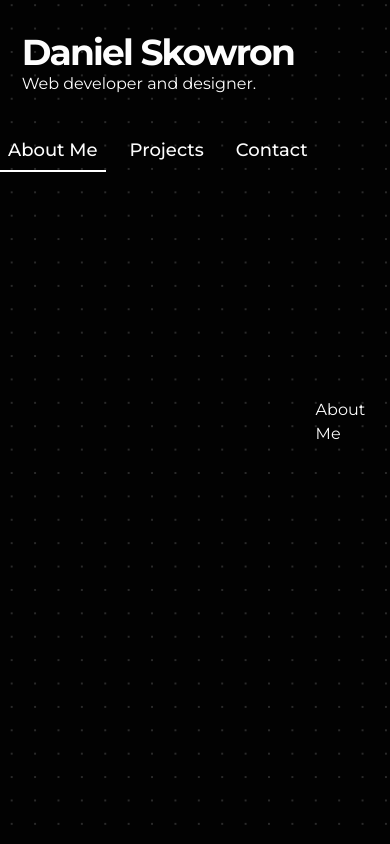
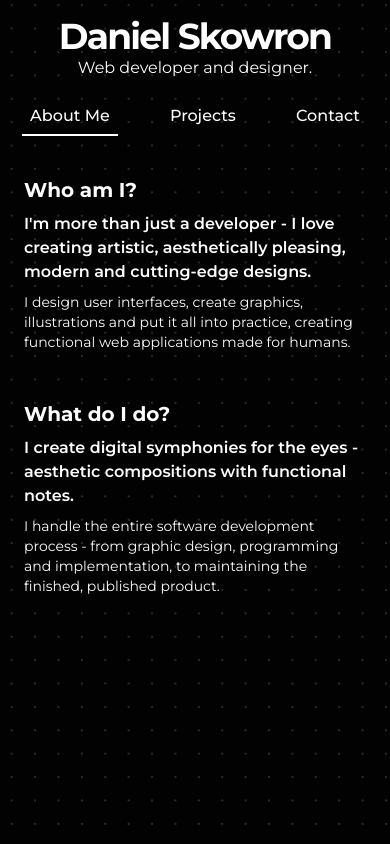
Before and after one commit to daniolsk/daniolsk.github.io, a Next.js app: page / in a window 390 px wide. Built offline with nearby package versions, Linux system fonts and the light colour scheme.

Commit message:
add about me

```diff
--- a/src/app/globals.css
+++ b/src/app/globals.css
@@ -21,35 +21,9 @@
     animation: slideLeftBg 1s ease-out;
     animation-fill-mode: backwards;
   }
-  .animation-delay-100 {
-    animation-delay: 100ms;
-  }
-  .animation-delay-200 {
-    animation-delay: 200ms;
-  }
-  .animation-delay-300 {
-    animation-delay: 300ms;
-  }
-  .animation-delay-400 {
-    animation-delay: 400ms;
-  }
-  .animation-delay-500 {
-    animation-delay: 500ms;
-  }
-  .animation-delay-600 {
-    animation-delay: 600ms;
-  }
-  .animation-delay-700 {
-    animation-delay: 700ms;
-  }
-  .animation-delay-800 {
-    animation-delay: 800ms;
-  }
-  .animation-delay-900 {
-    animation-delay: 900ms;
-  }
-  .animation-delay-1000 {
-    animation-delay: 1s;
+  .animate-slideleft-bg-mobile {
+    animation: slideLeftBgMobile 1s ease-out;
+    animation-fill-mode: backwards;
   }
 }
 
@@ -85,6 +59,17 @@ body {
   }
 }
 
+@keyframes slideLeftBgMobile {
+  from {
+    opacity: 0;
+    background-size: 4vmin 4vmin;
+  }
+  to {
+    opacity: 0.8;
+    background-size: 6vmin 6vmin;
+  }
+}
+
 @keyframes slideLeft {
   from {
     opacity: 0;
--- a/src/components/AboutMe.tsx
+++ b/src/components/AboutMe.tsx
@@ -2,8 +2,35 @@ import React from "react";
 
 const AboutMe = () => {
   return (
-    <div className="flex h-full w-full flex-1 items-center  justify-center">
-      About Me
+    <div className="mt-4 flex h-full w-full flex-1 flex-col items-center justify-start overflow-auto md:justify-center md:px-[5vw] xl:gap-6 xl:px-[10vw]">
+      <div className="flex flex-col gap-2 p-6 sm:px-14">
+        <div className="animate-fadein text-xl font-bold animation-delay-[100] xl:text-3xl">
+          Who am I?
+        </div>
+        <div className="animate-fadein text-base font-semibold animation-delay-[200] xl:text-lg">
+          I&apos;m more than just a developer - I love creating artistic,
+          aesthetically pleasing, modern and cutting-edge designs.
+        </div>
+        <div className="animate-fadein text-sm animation-delay-[300] xl:text-base">
+          I design user interfaces, create graphics, illustrations and put it
+          all into practice, creating functional web applications made for
+          humans.
+        </div>
+      </div>
+      <div className="flex flex-col gap-2 p-6 sm:px-14">
+        <div className="animate-fadein text-xl font-bold animation-delay-[400] xl:text-3xl">
+          What do I do?
+        </div>
+        <div className="animate-fadein text-base font-semibold animation-delay-[500] xl:text-lg">
+          I create digital symphonies for the eyes - aesthetic compositions with
+          functional notes.
+        </div>
+        <div className="animate-fadein text-sm animation-delay-[600] xl:text-base">
+          I handle the entire software development process - from graphic
+          design, programming and implementation, to maintaining the finished,
+          published product.
+        </div>
+      </div>
     </div>
   );
 };
--- a/src/components/Main.tsx
+++ b/src/components/Main.tsx
@@ -10,12 +10,14 @@ const Main = () => {
   const menuRef = useRef<HTMLDivElement>(null);
   const sectionRef = useRef<HTMLDivElement>(null);
   const mainTitleRef = useRef<HTMLDivElement>(null);
+  const trailerRef = useRef<HTMLDivElement>(null);
 
   const [activeTab, setActiveTab] = useState<number>(0);
 
   useEffect(() => {
     const menu = menuRef.current;
     const section = sectionRef.current;
+    const trailer = trailerRef.current;
 
     if (!menu || !section) return;
 
@@ -24,6 +26,22 @@ const Main = () => {
         section.dataset.activeIndex = index.toString();
       };
     });
+
+    if (!trailer) return;
+
+    window.onmousemove = (e) => {
+      const x = e.clientX - trailer.offsetWidth / 2;
+      const y = e.clientY - trailer.offsetHeight / 2;
+
+      const keyframes = {
+        transform: `translate(${x}px, ${y}px)`,
+      };
+
+      trailer.animate(keyframes, {
+        duration: 400,
+        fill: "forwards",
+      });
+    };
   }, []);
 
   const renderSwitch = (id: number) => {
@@ -42,23 +60,30 @@ const Main = () => {
   return (
     <section
       ref={sectionRef}
-      className={`${style.section} relative flex min-h-screen w-full flex-1 items-start justify-center overflow-hidden md:items-center md:justify-start md:pl-[10vw]`}
+      className={`${style.section} relative flex min-h-screen w-full flex-1 flex-col justify-center overflow-hidden md:flex-row md:items-center md:justify-start md:pl-[5vw]`}
     >
       <div
-        className={`${style.bgPattern} animate-slideleft-bg bg-dots absolute left-0 top-0 -z-20 h-[100vh] w-full bg-[length:6vmin_6vmin] bg-[0%_-35%] opacity-80 transition-all duration-700 ease-out md:bg-[length:4vmin_4vmin]`}
+        ref={trailerRef}
+        className={`${style.trailer} pointer-events-none fixed left-0 top-0 z-50 h-5 w-5 rounded-full bg-white opacity-0 contrast-100 transition-all duration-700 ease-out`}
       ></div>
-      <div className="flex flex-col items-center  md:items-start">
-        <div className="mb-8 mt-8 md:mb-10 md:mt-0 xl:mb-16" ref={mainTitleRef}>
-          <div className="animation-delay-200 animate-fadein whitespace-nowrap text-4xl font-bold tracking-tighter sm:text-4xl md:text-5xl 2xl:text-6xl">
+      <div
+        className={`${style.bgPattern} animate-slideleft-bg-mobile md:animate-slideleft-bg bg-dots absolute left-0 top-0 -z-20 h-[100vh] w-full bg-[length:6vmin_6vmin] bg-[0%_-35%] opacity-80 transition-all duration-700 ease-out md:bg-[length:4vmin_4vmin]`}
+      ></div>
+      <div className="flex flex-col items-center md:items-start">
+        <div
+          className="my-4 sm:my-8 md:mb-10 md:mt-0 xl:mb-16"
+          ref={mainTitleRef}
+        >
+          <div className="animate-fadein whitespace-nowrap text-4xl font-bold tracking-tighter animation-delay-[200] sm:text-4xl md:text-5xl 2xl:text-6xl">
             Daniel Skowron
           </div>
-          <div className="animation-delay-300 animate-fadein font-normal sm:text-lg md:text-xl 2xl:text-2xl">
+          <div className="animate-fadein text-center font-normal animation-delay-[300] sm:text-lg md:text-left md:text-xl 2xl:text-2xl">
             Web developer and designer.
           </div>
         </div>
         <div
           ref={menuRef}
-          className={`${style.menu} group flex flex-row items-center gap-4 md:flex-col md:items-start md:gap-6 xl:gap-8`}
+          className={`${style.menu} group flex w-full flex-row items-center justify-around md:w-auto md:flex-col md:items-start md:justify-center md:gap-6 xl:gap-8`}
         >
           <button
             onClick={() => {
@@ -66,7 +91,7 @@ const Main = () => {
             }}
             className={`${style.menuElement} ${
               activeTab == 0 ? "after:w-[100%]" : ""
-            } animation-delay-500 animate-slideleft relative cursor-pointer p-2 text-lg font-medium transition-all duration-300 ease-out after:absolute after:bottom-0 after:left-0 after:h-[2px] after:w-[0%] after:bg-white after:transition-all after:duration-300 after:ease-out after:content-[''] hover:!opacity-100 hover:after:w-[100%] group-hover:opacity-30 md:text-xl md:hover:translate-x-4 md:hover:translate-y-0 xl:text-3xl`}
+            } animate-slideleft relative cursor-pointer p-2 text-base font-medium transition-all duration-300 ease-out animation-delay-[500] after:absolute after:bottom-0 after:left-0 after:h-[2px] after:w-[0%] after:bg-white after:transition-all after:duration-300 after:ease-out after:content-[''] hover:!opacity-100 hover:after:w-[100%] group-hover:opacity-30 sm:text-lg md:text-xl md:hover:translate-x-4 md:hover:translate-y-0 xl:text-3xl`}
           >
             About Me
           </button>
@@ -76,7 +101,7 @@ const Main = () => {
             }}
             className={`${style.menuElement} ${
               activeTab == 1 ? "after:w-[100%]" : ""
-            } animation-delay-600 animate-slideleft relative cursor-pointer p-2 text-lg font-medium transition-all duration-300 ease-out after:absolute after:bottom-0 after:left-0 after:h-[2px] after:w-[0%] after:bg-white after:transition-all after:duration-300 after:ease-out after:content-[''] hover:!opacity-100 hover:after:w-[100%] group-hover:opacity-30 md:text-xl md:hover:translate-x-4 md:hover:translate-y-0 xl:text-3xl`}
+            } animate-slideleft relative cursor-pointer p-2 text-base font-medium transition-all duration-300 ease-out animation-delay-[600] after:absolute after:bottom-0 after:left-0 after:h-[2px] after:w-[0%] after:bg-white after:transition-all after:duration-300 after:ease-out after:content-[''] hover:!opacity-100 hover:after:w-[100%] group-hover:opacity-30 sm:text-lg md:text-xl md:hover:translate-x-4 md:hover:translate-y-0 xl:text-3xl`}
           >
             Projects
           </button>
@@ -86,7 +111,7 @@ const Main = () => {
             }}
             className={`${style.menuElement} ${
               activeTab == 2 ? "after:w-[100%]" : ""
-            } animation-delay-700 animate-slideleft relative cursor-pointer p-2 text-lg font-medium transition-all duration-300 ease-out after:absolute after:bottom-0 after:left-0 after:h-[2px] after:w-[0%] after:bg-white after:transition-all after:duration-300 after:ease-out after:content-[''] hover:!opacity-100 hover:after:w-[100%] group-hover:opacity-30 md:text-xl md:hover:translate-x-4 md:hover:translate-y-0 xl:text-3xl`}
+            } animate-slideleft relative cursor-pointer p-2 text-base font-medium transition-all duration-300 ease-out animation-delay-[700] after:absolute after:bottom-0 after:left-0 after:h-[2px] after:w-[0%] after:bg-white after:transition-all after:duration-300 after:ease-out after:content-[''] hover:!opacity-100 hover:after:w-[100%] group-hover:opacity-30 sm:text-lg md:text-xl md:hover:translate-x-4 md:hover:translate-y-0 xl:text-3xl`}
           >
             Contact
           </button>
--- a/src/components/main.module.css
+++ b/src/components/main.module.css
@@ -15,6 +15,10 @@
 }
 
 @media (min-width: 768px) {
+  body:hover .trailer {
+    opacity: 0.6;
+  }
+
   .section:has(> div > .menu:hover) > .bgPattern {
     background-size: 4.5vmin 4.5vmin;
   }
--- a/tailwind.config.js
+++ b/tailwind.config.js
@@ -1,9 +1,21 @@
 /** @type {import('tailwindcss').Config} */
+const plugin = require("tailwindcss/plugin");
 module.exports = {
   content: [
     "./src/pages/**/*.{js,ts,jsx,tsx,mdx}",
     "./src/components/**/*.{js,ts,jsx,tsx,mdx}",
     "./src/app/**/*.{js,ts,jsx,tsx,mdx}",
   ],
-  plugins: [],
+  plugins: [
+    plugin(function ({ matchUtilities, theme }) {
+      matchUtilities({
+        // Class name
+        "animation-delay": (value) => {
+          return {
+            animationDelay: `${value}ms`, // Desired CSS properties here
+          };
+        },
+      });
+    }),
+  ],
 };
```
